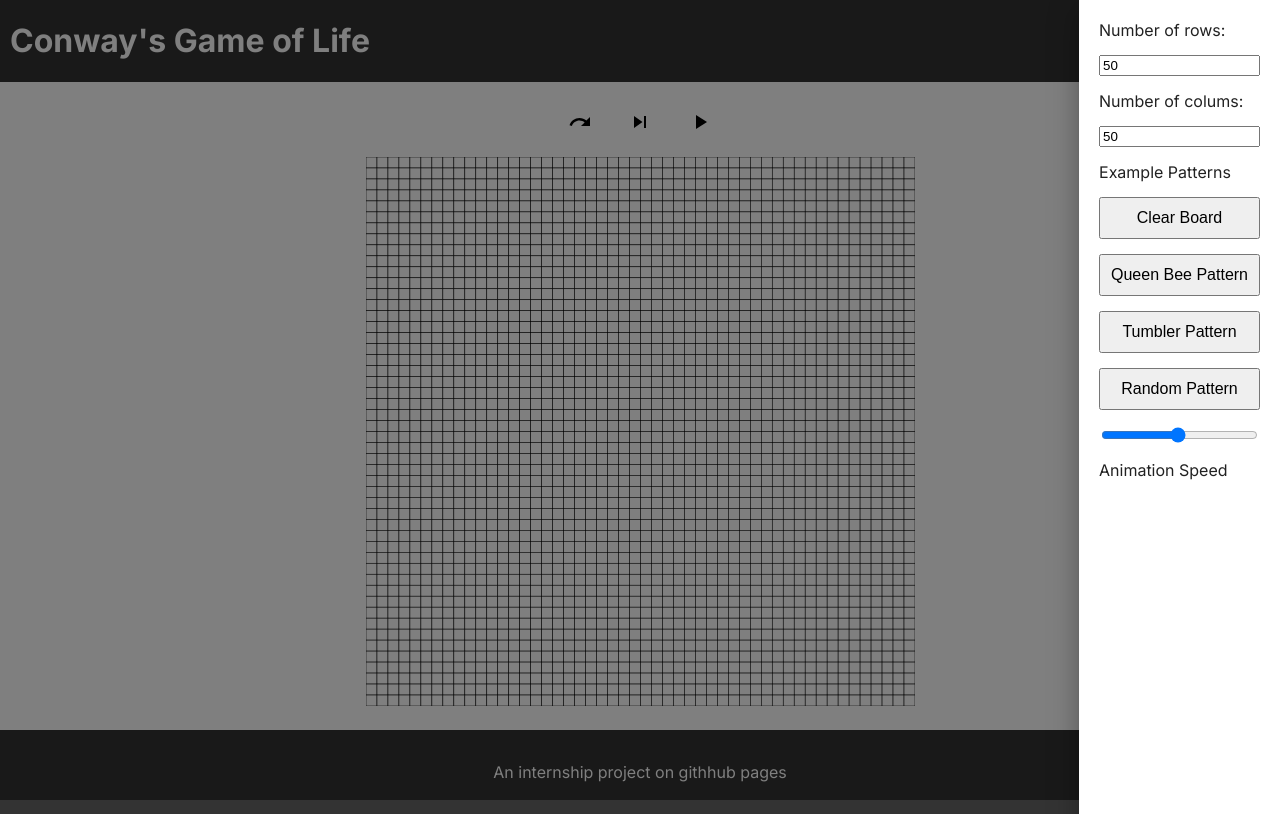
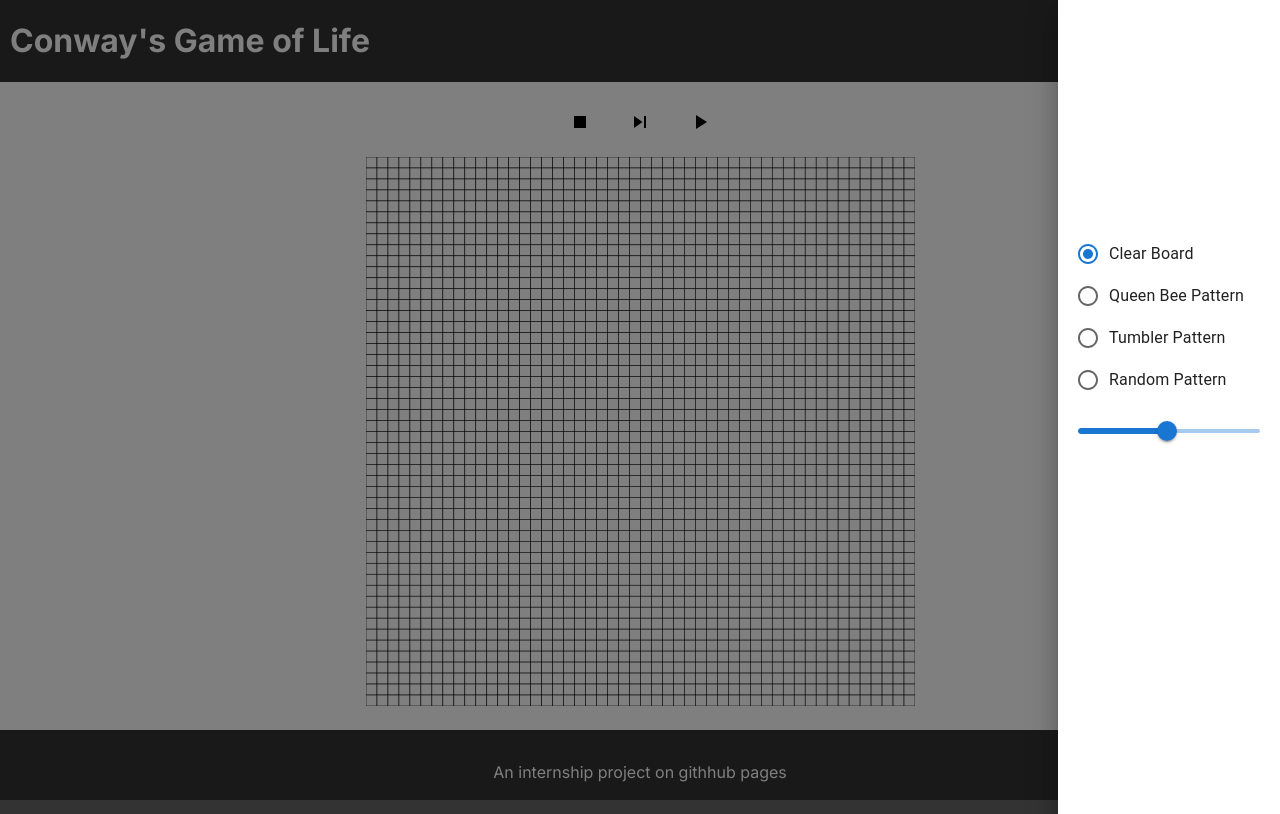
Before and after one commit to Okios2/Game-of-Life, a Next.js app: page / in a window 1280 px wide. Both pictures are taken after a click on the button 1253 px from the left and 105 px from the top of the page. Built offline with nearby package versions, Linux system fonts and the light colour scheme.

Commit message:
Code refactoring

```diff
--- a/app/components/actionButton.module.css
+++ /dev/null
@@ -1,5 +0,0 @@
-.actionbutton {
-    padding: 10px;
-    text-align: center;
-    font-size: 16px;
-}
--- a/app/components/actionbutton.tsx
+++ /dev/null
@@ -1,9 +0,0 @@
-import styles from "./actionButton.module.css"
-
-const ActionButton = ({onClick, name, disabled = false, index}: {onClick: (index: number) => void, name: string, disabled?: boolean, index: number}) => {
-    return (
-        <button onClick={() => onClick(index)} className={styles.actionbutton} disabled={disabled}>{name}</button>
-    );
-}
-
-export default ActionButton;
--- /dev/null
+++ b/app/components/gridContainer.module.css
@@ -0,0 +1,62 @@
+.description {
+    display: flex;
+    flex-direction: column;
+    justify-content: center;
+    align-items: center;
+    font-size: 0.85rem;
+    width: 100%;
+    font-family: var(--font-mono);
+  }
+
+  .center {
+    display: flex;
+    min-width: 100%;
+    gap: 15px;
+    margin-bottom: 20px;
+    flex-flow: column;
+  }
+
+  .gridcontainer {
+    flex: 1 0 auto;
+    margin: auto;
+  }
+
+  .buttonscontainer {
+    display: flex;
+    flex-flow: row nowrap;
+    gap: 20px;
+    justify-content: center;
+  }
+
+  .drawer {
+    gap: 15px;
+    background-color: #333;
+    padding: 20px;
+    color: white
+  }
+
+  .iconbutton {
+    position: absolute;
+    top: 85px;
+    right: 0.5%;
+  }
+
+  .drawer .radiolabel {
+    color: white;
+  }
+
+  @media (orientation: portrait) {
+    .center {
+      flex-direction: column;
+      align-items: center;
+    }
+
+    .gridcontainer {
+      justify-content: flex-start;
+    }
+
+    .buttonscontainer {
+      flex-flow: row wrap;
+      justify-content: center;
+    }
+  }
--- a/app/components/gridContainer.tsx
+++ b/app/components/gridContainer.tsx
@@ -1,15 +1,14 @@
 'use client'
 import {ChangeEvent, SetStateAction, useRef, useState} from "react";
-import {Drawer, IconButton} from '@mui/material';
+import {Drawer, IconButton, Radio, RadioGroup, FormControlLabel, FormControl, FormLabel, Slider, TextField, InputLabel} from '@mui/material';
 import SettingsIcon from '@mui/icons-material/Settings';
 import PauseIcon from '@mui/icons-material/Pause';
 import PlayArrowIcon from '@mui/icons-material/PlayArrow';
 import SkipNextIcon from '@mui/icons-material/SkipNext';
-import RedoIcon from '@mui/icons-material/Redo';
+import StopIcon from '@mui/icons-material/Stop';
 
-import ActionButton from "./actionbutton";
 import GameBoard from "../components/grid";
-import styles from "../page.module.css";
+import styles from "./gridContainer.module.css";
 import randomPattern from "../patterns/random";
 import queenBeePattern from "../patterns/queenBee";
 import tumblerPattern from "../patterns/tumbler";
@@ -35,32 +34,37 @@ const GridContainer = () => {
         {reset: resetToTumblerGrid, name: "Tumbler Pattern"},
         {reset: resetToRandomGrid, name: "Random Pattern"}
     ];
-    const reset = () => patterns[patternIndex].reset();
+    const reset = patterns[patternIndex].reset;
 
-    const handleEnterPressed = (e: React.KeyboardEvent) => {
-        if(e.key === "Enter" && !isRunning){
-            const active = document.activeElement as HTMLElement;
-            const excludedTags = ["BUTTON", "INPUT", "SELECT"];
-            if (excludedTags.includes(active.tagName)) {return;}
-            patterns[patternIndex].reset();
-            setPatternIndex((patternIndex+1)%patterns.length);
+    const handleKeyPressed = (e: React.KeyboardEvent) => ["Enter", " ", "Escape"].includes(e.key) && (() =>{
+        e.preventDefault();
+        if(e.key === " "){
+            handleSimulation();
+        } else if(e.key === "Escape"){
+            reset();
+            setIsRunning(false);
+        } else if (!isRunning){
+            setNextGeneration();
         }
-    };
+    })();
 
     const handleGridSizeChange = (e: ChangeEvent<HTMLInputElement>, setter: (value: SetStateAction<number>) => void) => {
         const {min, max, value} = e.target;
         setter(Math.min(Number(max), Math.max(Number(min), Number(value))));
     }
 
-    const handlePatternClick = (index: number) => {
-        setPatternIndex(index);
-        patterns[index].reset();
+    const handlePatternChange = (e: ChangeEvent<HTMLInputElement>) => {
+        setPatternIndex(Number(e.target.value));
+    };
+
+    const handleFpsChange = (e: Event, fps: number | number[]) => {
+        setFps(fps as number);
     };
 
     return (
-        <div className={styles.center} onKeyDown={handleEnterPressed} tabIndex={0}>
+        <div className={styles.center} onKeyDown={handleKeyPressed} tabIndex={0}>
             <div className={styles.buttonscontainer}>
-                <IconButton color="inherit" onClick={reset} disabled={isRunning}><RedoIcon/></IconButton>
+                <IconButton color="inherit" onClick={reset} disabled={isRunning}><StopIcon/></IconButton>
                 <IconButton color="inherit" onClick={setNextGeneration} disabled={isRunning}><SkipNextIcon/></IconButton>
                 <IconButton color="inherit" onClick={handleSimulation}>
                     {isRunning ? <PauseIcon/> : <PlayArrowIcon/>}
@@ -70,49 +74,91 @@ const GridContainer = () => {
                         <SettingsIcon></SettingsIcon>
                     </IconButton>
                 </div>
-                <Drawer anchor='right' open={isOpen} onClose={toggleDrawer} classes={{paper: styles.drawer}}>
-                    <label htmlFor="rowsInput" >Number of rows:</label>
-                        <input
+                <Drawer anchor='right' open={isOpen} onClose={() => setIsOpen(false)} classes={{paper: styles.drawer}}>
+                    <TextField
                         id="rowsInput"
                         name="rowsInput"
+                        label="Number of rows"
                         type="number"
                         value={rows}
-                            onChange={(e) => handleGridSizeChange(e, setRows)}
-                            min={1}
-                            max={50}
+                        onChange={(e: ChangeEvent<HTMLInputElement>) => handleGridSizeChange(e, setRows)}
+                        inputProps={{
+                            min: Math.max(tumblerPattern.length, queenBeePattern.length),
+                            max: 110,
+                        }}
                         disabled={isRunning}
+                        fullWidth
+                        margin="normal"
+                        sx={{
+                            '& .MuiInputBase-input': { color: 'white' },
+                            '& .MuiInputLabel-root': { color: 'white' },
+                            '& .MuiFormLabel-root': { color: 'white' },
+                            '& .MuiOutlinedInput-root': {
+                                '& fieldset': {
+                                    borderColor: 'white',
+                                },
+                                '&:hover fieldset': {
+                                    borderColor: 'white',
+                                },
+                            },
+                        }}
                     />
-                        <label htmlFor="colsInput" >Number of colums:</label>
-                        <input
+                     <TextField
                         id="colsInput"
                         name="colsInput"
+                        label="Number of cols"
                         type="number"
                         value={cols}
-                            onChange={(e) => handleGridSizeChange(e, setCols)}
-                            min={1}
-                            max={50}
+                        onChange={(e: ChangeEvent<HTMLInputElement>) => handleGridSizeChange(e, setCols)}
+                        inputProps={{
+                            min: Math.max(tumblerPattern[0].length, queenBeePattern[0].length),
+                            max: 110,
+                        }}
                         disabled={isRunning}
+                        fullWidth
+                        margin="normal"
+                        sx={{
+                            '& .MuiInputBase-input': { color: 'white' },
+                            '& .MuiInputLabel-root': { color: 'white' },
+                            '& .MuiFormLabel-root': { color: 'white' },
+                            '& .MuiOutlinedInput-root': {
+                                '& fieldset': {
+                                    borderColor: 'white',
+                                },
+                                '&:hover fieldset': {
+                                    borderColor: 'white',
+                                },
+                            },
+                        }}
                     />
-                        <label>Example Patterns</label>
+                    <FormControl component="fieldset">
+                        <FormLabel component="legend" className={styles.radiolabel}>Starting Pattern</FormLabel>
+                        <RadioGroup
+                            name="patterns"
+                            value={patternIndex}
+                            onChange={handlePatternChange}
+                        >
                             {patterns.map((pattern, index) => (
-                            <ActionButton
+                                <FormControlLabel
                                     key={pattern.name}
-                                onClick={handlePatternClick}
-                                name={pattern.name}
-                                disabled={isRunning}
-                                index={index}
+                                    value={index}
+                                    control={<Radio />}
+                                    label={pattern.name}
                                 />
                             ))}
-                        <input
-                            type="range"
-                            id="speed-animation"
-                            name="speed-animation"
+                        </RadioGroup>
+                    </FormControl>
+                    <Slider
                         value={fps}
-                            onChange={(e) => {setFps(Number(e.target.value))}}
+                        onChange={handleFpsChange}
                         min={1}
                         max={60}
-                        />
-                    <label htmlFor="speed-animation">Animation Speed</label>
+                        aria-label="speed-animation"
+                        valueLabelDisplay="auto"
+                        valueLabelFormat={(value) => `${value} fps`}
+                    >
+                    </Slider>
+                    <InputLabel htmlFor="speed-animation" className={styles.radiolabel}>Animation Speed</InputLabel>
                 </Drawer>
             </div>
             <div className={styles.gridcontainer}>
--- a/app/layout.tsx
+++ b/app/layout.tsx
@@ -22,7 +22,6 @@ export default function RootLayout({
           <h1>Conway's Game of Life</h1>
           <nav className="nav">
             <Link href="/">Home</Link>
-            <Link href="/about">About</Link>
           </nav>
         </header>
         {children}
--- a/app/page.module.css
+++ b/app/page.module.css
@@ -5,62 +5,3 @@
   align-items: center;
   padding: 0 20px;
 }
-
-.description {
-  display: flex;
-  flex-direction: column;
-  justify-content: center;
-  align-items: center;
-  font-size: 0.85rem;
-  width: 100%;
-  font-family: var(--font-mono);
-}
-
-.center {
-  display: flex;
-  min-width: 100%;
-  gap: 15px;
-  margin-bottom: 20px;
-  flex-flow: column;
-}
-
-.gridcontainer {
-  flex: 1 0 auto;
-  margin: auto;
-}
-
-.buttonscontainer {
-  display: flex;
-  flex-flow: row nowrap;
-  gap: 20px;
-  justify-content: center;
-}
-
-.drawer {
-  gap: 15px;
-  background-color: #333;
-  padding: 20px;
-  color: white
-}
-
-.iconbutton {
-  position: absolute;
-  top: 85px;
-  right: 0.5%;
-}
-
-@media (orientation: portrait) {
-  .center {
-    flex-direction: column;
-    align-items: center;
-  }
-
-  .gridcontainer {
-    justify-content: flex-start;
-  }
-
-  .buttonscontainer {
-    flex-flow: row wrap;
-    justify-content: center;
-  }
-}
--- a/app/patterns/tumbler.tsx
+++ b/app/patterns/tumbler.tsx
@@ -1,23 +1,23 @@
 import createArray from "../utilities/array";
 
-const tumblerPattern = createArray(6, 7);
+const tumblerPattern = createArray(11, 11);
 
-tumblerPattern[0][1] = true;
-tumblerPattern[0][2] = true;
-tumblerPattern[1][1] = true;
-tumblerPattern[1][2] = true;
-tumblerPattern[2][2] = true;
-tumblerPattern[3][0] = true;
-tumblerPattern[3][2] = true;
-tumblerPattern[4][0] = true;
-tumblerPattern[4][2] = true;
-tumblerPattern[5][0] = true;
-tumblerPattern[5][1] = true;
+tumblerPattern[2][3] = true;
+tumblerPattern[2][4] = true;
+tumblerPattern[3][3] = true;
+tumblerPattern[3][4] = true;
+tumblerPattern[4][4] = true;
+tumblerPattern[5][2] = true;
+tumblerPattern[5][4] = true;
+tumblerPattern[6][2] = true;
+tumblerPattern[6][4] = true;
+tumblerPattern[7][2] = true;
+tumblerPattern[7][3] = true;
 
 for (let i = 0; i < 6; i++) {
-  for (let j = 0; j < 3; j++) {
-      tumblerPattern[i][6 - j] = tumblerPattern[i][j];
-  }
+	for (let j = 0; j < 3; j++) {
+		tumblerPattern[2 + i][8 - j] = tumblerPattern[2 + i][2 + j];
+	}
 }
 
 export default tumblerPattern;
```
Lines whose indentation alone changed are shown as unchanged.
